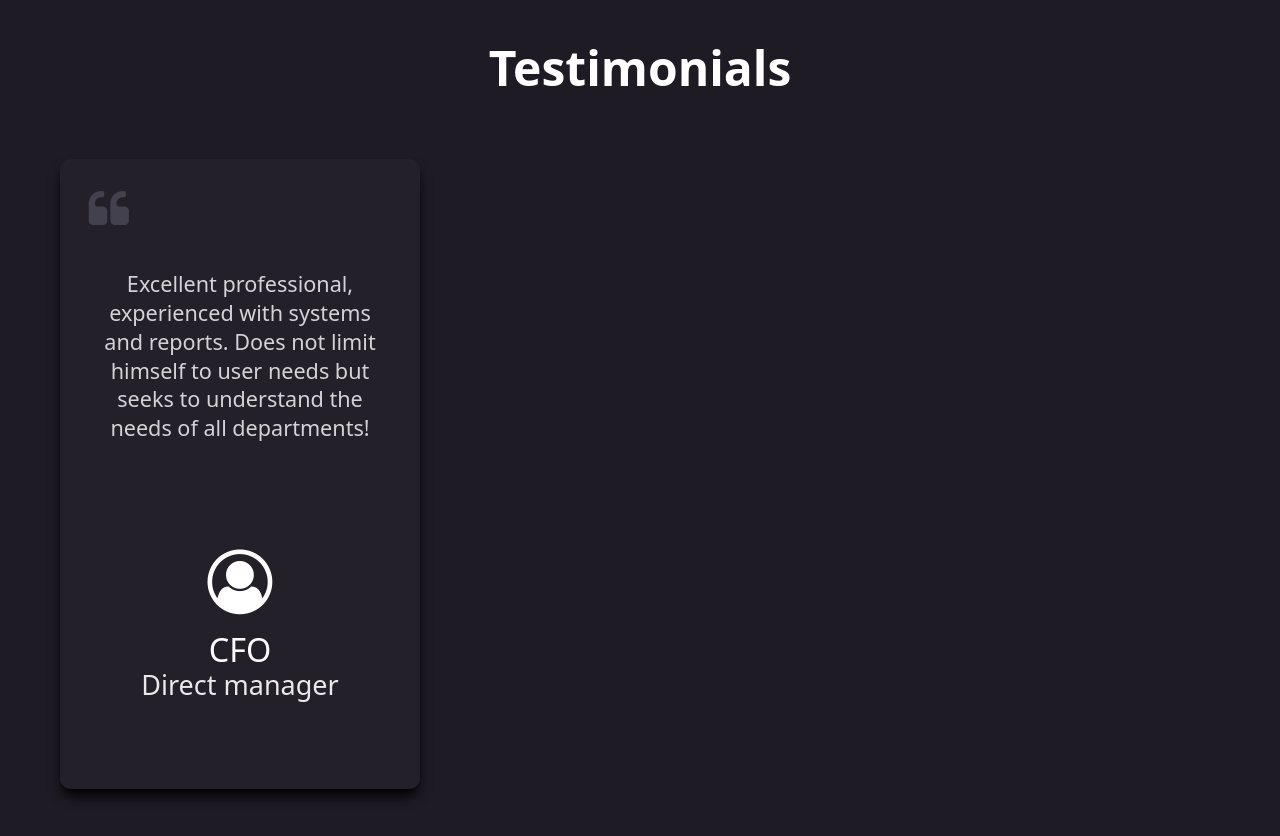
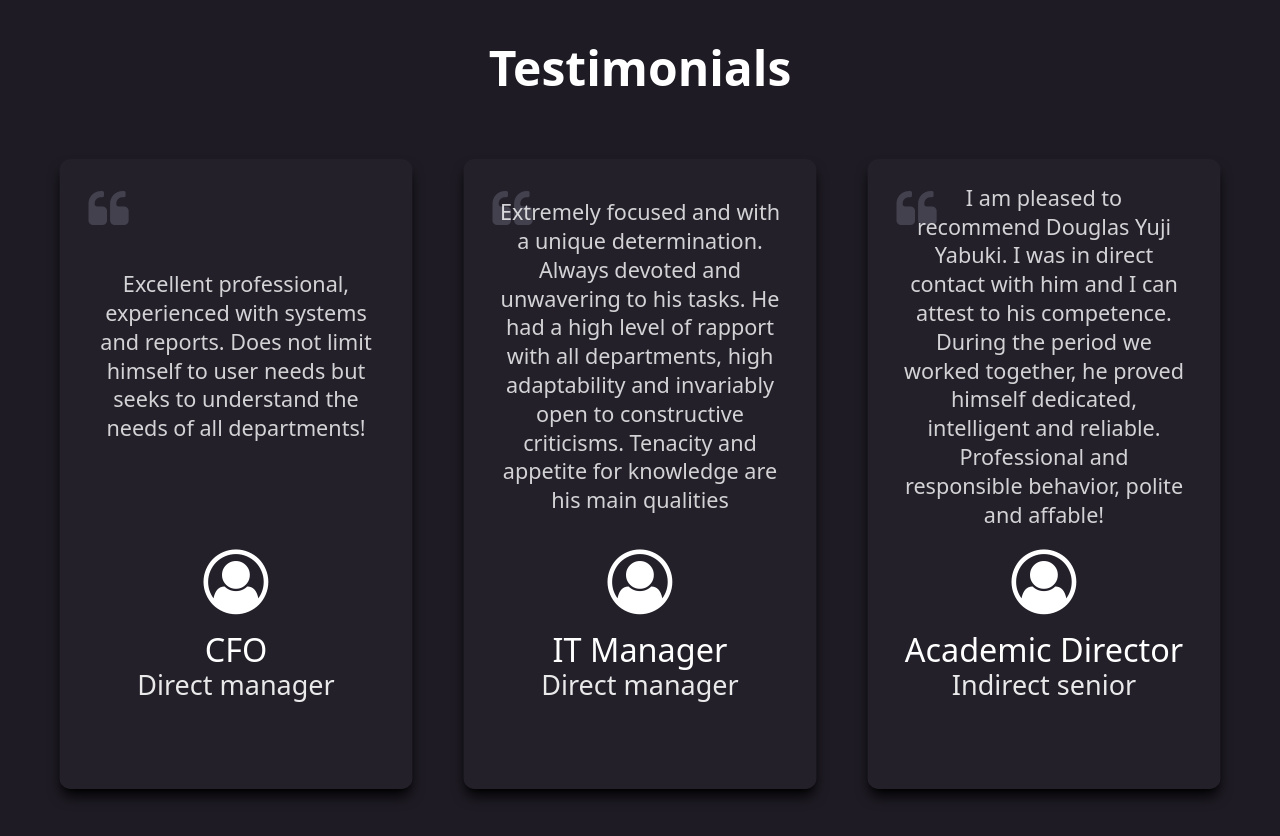
Before and after one commit to douglasyabuki/Portfolio, a React (Vite) app: page / in a window 1280 px wide. Shown: the part 1860-2696 px from the top of the page. Built offline with nearby package versions, Linux system fonts and the light colour scheme; a web font is replaced by a local one.

Commit message:
Commit 60: Removed unnecessary state

```diff
--- a/src/components/main-view/about/testimonial/testimonial-row/TestimonialRow.tsx
+++ b/src/components/main-view/about/testimonial/testimonial-row/TestimonialRow.tsx
@@ -5,33 +5,13 @@ import TestimonialCarousel from './testimonial-carousel/TestimonialCarousel';
 // Interfaces
 import { ITestimonial } from '../../../../../interfaces/ITestimonial';
 
-// Hooks
-import { useState, useEffect } from 'react';
-
-// Utils
-import { limitScreenWidth } from '../../../../../utils/limit-screen-width';
-
 // Props destructuring
 interface ITestimonialRowProps {
   list: ITestimonial[];
 }
 
-// Sets initial state based on current screen width
-const initialState = limitScreenWidth();
-
 // Testimonials row main function
 export default function TestimonialRow({ list }: ITestimonialRowProps) {
-  // Setting state
-  const [requiresCarousel, setRequiresCarousel] = useState<boolean>(initialState);
-
-  // Function that checks if a Carousel is needed whenever the screen is resized
-  onresize = () => {
-    let checkNeed = limitScreenWidth();
-    {
-      checkNeed ? setRequiresCarousel(true) : setRequiresCarousel(false);
-    }
-  };
-
   // Function to map the list into cards in a row
   const simpleRow = list.map((item) => (
     <TestimonialCard
@@ -46,13 +26,10 @@ export default function TestimonialRow({ list }: ITestimonialRowProps) {
   // Returns the row of cards with or without the carousel depending on screen width
   return (
     <div className="container flex justify-center">
-      {requiresCarousel ? (
+      <div className="block w-full lg:hidden">
         <TestimonialCarousel list={list}></TestimonialCarousel>
-      ) : (
-        <div className="container flex justify-center gap-3 rounded-xl">
-          {simpleRow}
-        </div>
-      )}
+      </div>
+      <div className="container hidden justify-center gap-3 rounded-xl lg:flex">{simpleRow}</div>
     </div>
   );
 }
--- a/src/components/main-view/about/testimonial/testimonial-row/testimonial-card/TestimonialCard.tsx
+++ b/src/components/main-view/about/testimonial/testimonial-row/testimonial-card/TestimonialCard.tsx
@@ -10,7 +10,7 @@ interface Props {
 export default function TestimonialCard({ position, relation, testimonial, href }: Props) {
   // Returns a single testimonial card to Testimonials.tsx
   return (
-    <div className="group relative w-[300px] h-[450px] max-lg:m-auto md:w-[400px] md:h-[700px] lg:w-[300px] lg:h-[450px] xl:w-[400px] xl:h-[700px] scale-90 rounded-xl bg-background-div1 p-4 text-center shadow-lg shadow-black duration-300 hover:scale-95 sm:p-7 md:p-8 lg:p-4 xl:p-8">
+    <div className="group container relative w-[300px] h-[450px] max-lg:m-auto md:w-[400px] md:h-[700px] lg:w-[300px] lg:h-[450px] xl:w-[400px] xl:h-[700px] scale-90 rounded-xl bg-background-div1 p-4 text-center shadow-lg shadow-black duration-300 hover:scale-95 sm:p-7 md:p-8 lg:p-4 xl:p-8">
       <div className="container relative flex items-center h-3/5">
         <i className="fa fa-quote-left absolute left-0 top-0 text-5xl text-purplish-gray opacity-20"></i>
         <p className="pt-4 text-base md:text-2xl lg:text-base xl:text-2xl opacity-80 px-2 md:mb-6">{testimonial}</p>
```
